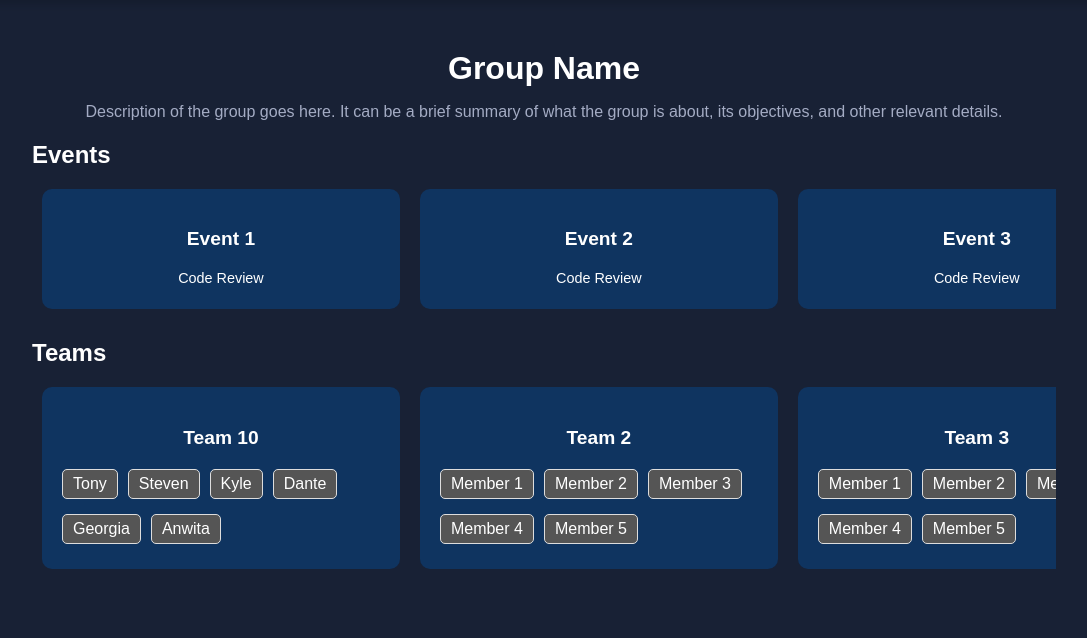
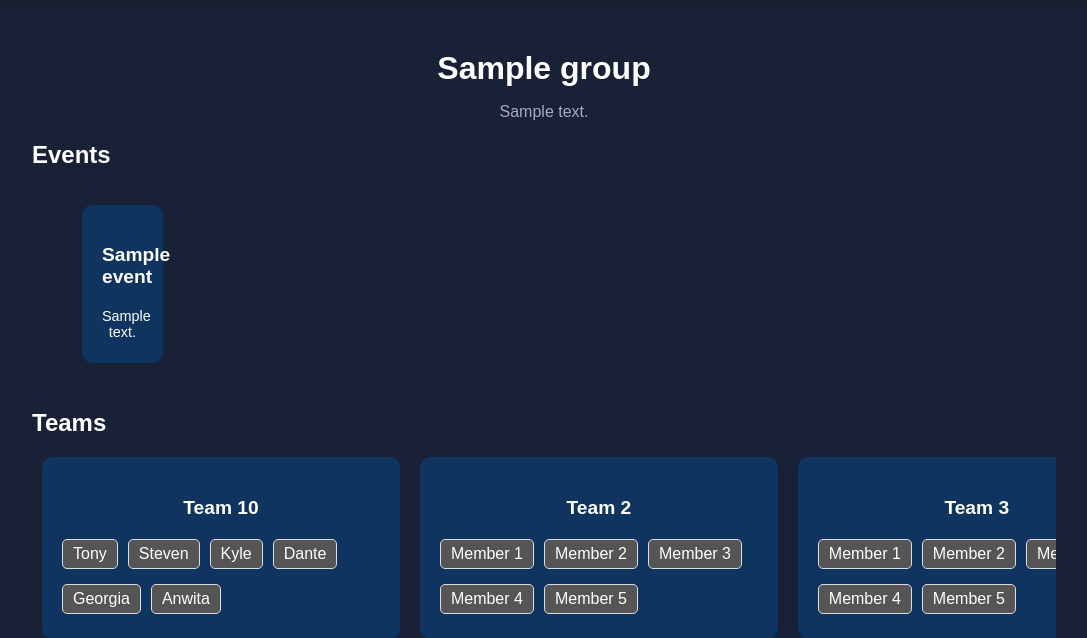
Before and after one commit to stevenjknaack/team-scheduler, a Flask app: template templates/group.html in a window 1280 px wide. Shown: the part 93-731 px from the top of the page, without its empty margins (96-1183 px from the left). Run offline with Flask 3, Linux system fonts and the light colour scheme; the template is opened without the code that fills it: most values are stand-ins (such as "Sample title", 1, 10 or a date in 2020); parts of the project's set-up code (start-up, migrations or seed data) failed here and were passed over.

Commit message:
changes to many files that all are there to help with showing events in the group page

```diff
--- a/backend/models.py
+++ b/backend/models.py
@@ -324,4 +324,4 @@ class Event(Base) :
         self.team_id = team_id
 
     def __repr__(self) -> str :
-        return f'Group(id: {self.id}; name: {self.name})'
+        return f'Event(id: {self.id}; name: {self.name})'
--- a/templates/group.html
+++ b/templates/group.html
@@ -43,37 +43,31 @@
 
             <!-- Group Details -->
             <div class="group-details">
-                <h1>Group Name</h1>
-                <p>Description of the group goes here. It can be a brief summary of what the group is about, its
-                    objectives, and other relevant details.</p>
+                <h1>{{ group.name }}</h1>
+                <p>{{group.group_description }}</p>
             </div>
 
             <div class="group-events">
                 <h2>Events</h2>
                 <div class="event-box-container">
-                    <!-- Example Team Box -->
-                    <div class="event-box">
-                        <h3 class="event-name">Event 1</h3>
-                        <div class="event-members">
-                            <p>Code Review</p>
-                            <!-- ... other team members ... -->
-                        </div>
-                    </div>
-                    <div class="event-box">
-                        <h3 class="event-name">Event 2</h3>
-                        <div class="event-members">
-                            <p>Code Review</p>
-                            <!-- ... other team members ... -->
-                        </div>
-                    </div>
-                    <div class="event-box">
-                        <h3 class="event-name">Event 3</h3>
-                        <div class="event-members">
-                            <p>Code Review</p>
-                            <!-- ... other team members ... -->
-                        </div>
-                    </div>
-                    <!-- Repeat for other teams -->
+                    {% if user_events %}
+                        <ul>
+                            <div class="event-box-container">
+                                {% for event in user_events %}
+                                    <div class="event-box">
+                                        <h3 class="event-name">{{ event.name }}</h3>
+                                        <div class="event-members">
+                                            <p>{{ event.description }}</p>
+                                        </div>
+                                    </div>
+                                {% endfor %}
+                            </div>
+                        </ul>
+                    {% else %}
+                        <p>No events</p>
+                    {% endif %}
+
+
                 </div>
             </div>
 
```
Also changed, not shown: backend/blueprints/auth.py (+15 -4 lines), backend/blueprints/events.py (+9 -5 lines), backend/blueprints/groups.py (+32 -3 lines), templates/home.html (+7 -20 lines).
